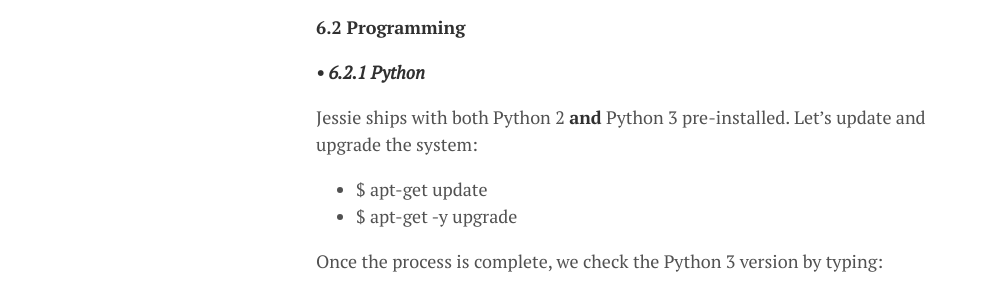
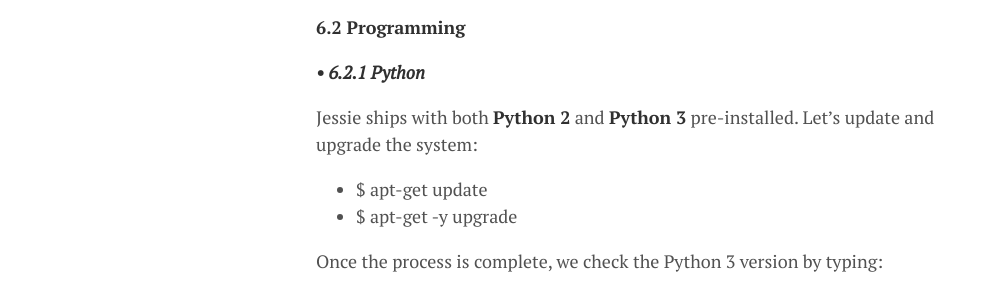
Before and after one commit to lgeurts/lgeurts.github.io, a Jekyll site: the page built from _posts/2017-07-11-bunsenlabs-linux-setup-notes-for dell-inspiron-6000.md, in a window 1280 px wide and 900 px high, scrolled down 9283 px. Shown: the part 155-452 px from the top of the window, without its empty margins (0-982 px from the left). Built offline with Jekyll 4.4.1, drawn with Linux system fonts in a browser that asks for light colours; nearby versions of some CDN libraries; comment, search, counter and statistics services are not loaded.

Commit message:
Change section 6 #285

```diff
--- a/_posts/2017-07-11-bunsenlabs-linux-setup-notes-for dell-inspiron-6000.md
+++ b/_posts/2017-07-11-bunsenlabs-linux-setup-notes-for dell-inspiron-6000.md
@@ -274,7 +274,7 @@ Multiple Cursors | [https://github.com/terryma/vim-multiple-cursors/](https://gi
 
 ***• 6.2.1 Python***
 
-Jessie ships with both Python 2 **and** Python 3 pre-installed. Let’s update and upgrade the system:
+Jessie ships with both **Python 2** and **Python 3** pre-installed. Let’s update and upgrade the system:
 
 - $ apt-get update
 - $ apt-get -y upgrade
```
